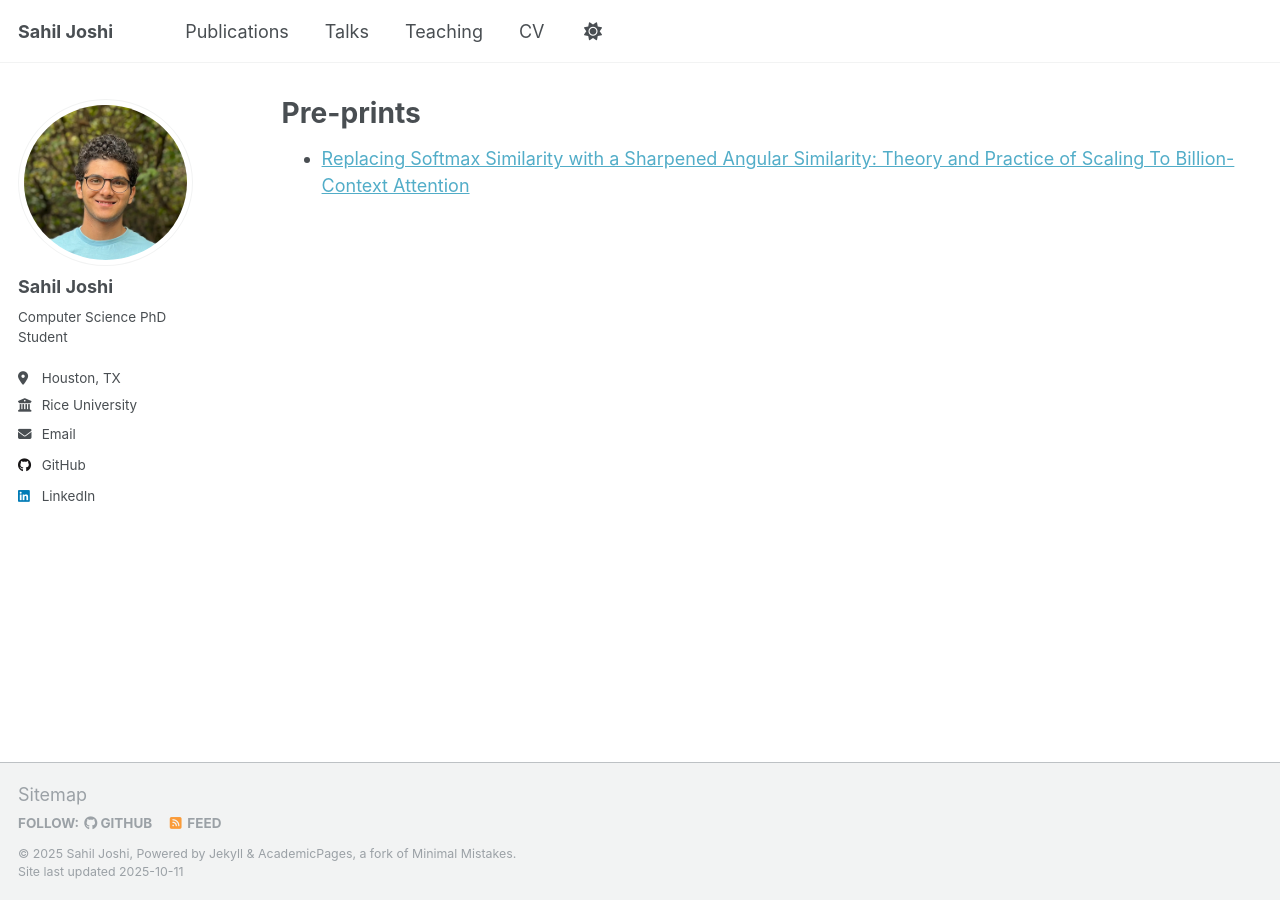
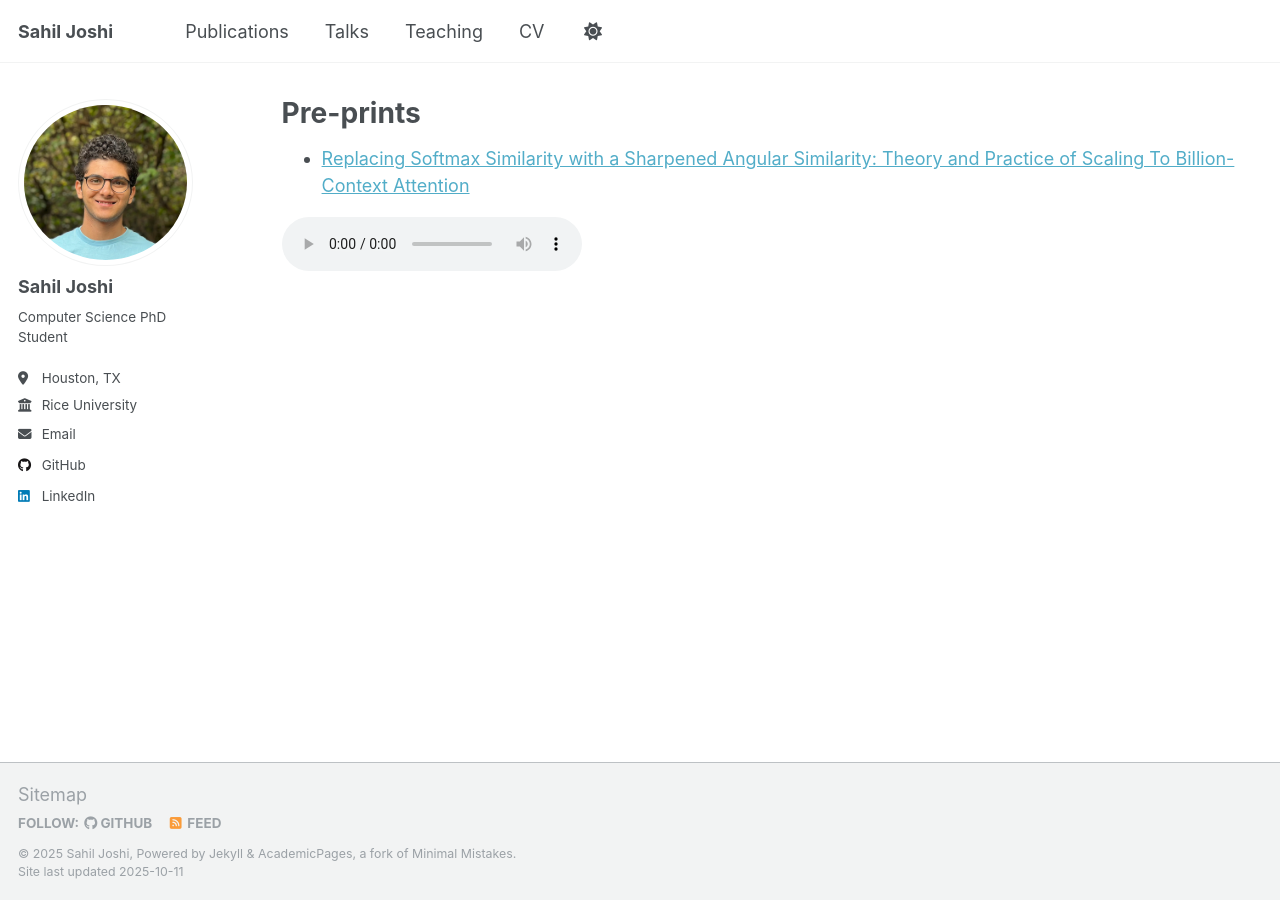
Before and after one commit to sahiljoshi515/sahiljoshi515.github.io, a Jekyll site: the page built from _publications/2009-10-01-paper-title-number-1.md, in a window 1280 px wide. Built offline with Jekyll 4.4.1, drawn with Linux system fonts in a browser that asks for light colours.

Commit message:
Update 2009-10-01-paper-title-number-1.md

```diff
--- a/_publications/2009-10-01-paper-title-number-1.md
+++ b/_publications/2009-10-01-paper-title-number-1.md
@@ -8,3 +8,8 @@ redirect_from:
 ---
 
 * [Replacing Softmax Similarity with a Sharpened Angular Similarity: Theory and Practice of Scaling To Billion-Context Attention](https://arxiv.org/abs/2510.04008)
+
+<audio controls>
+  <source src="_publications/RACE.m4a" type="audio/mp4">
+  Your browser does not support the audio element.
+</audio>
```
